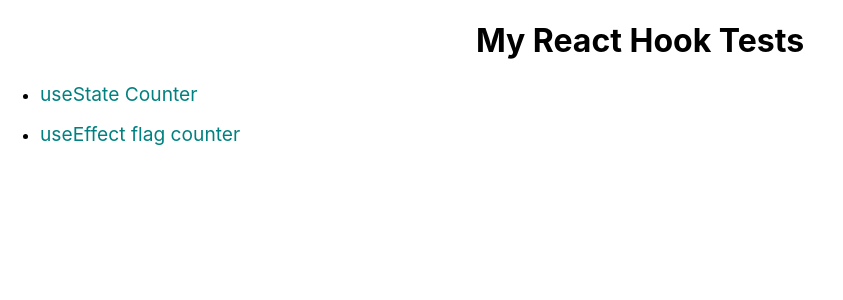
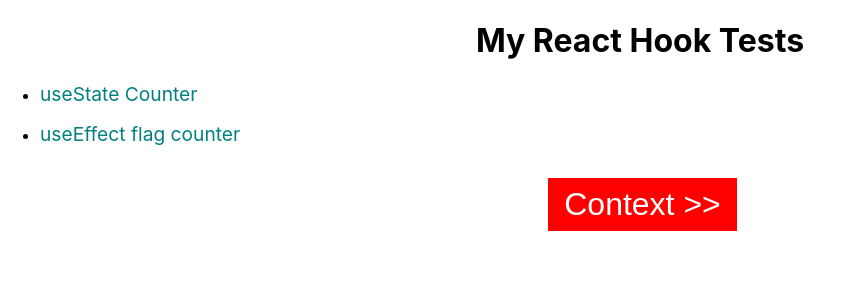
Before and after one commit to abhimax/react-hooks, a React (Create React App) app: page / in a window 1280 px wide. Shown: the top 300 px of the page, without its empty margins (0-843 px from the left). Built offline with nearby package versions, Linux system fonts and the light colour scheme.

Commit message:
feat: add useContext hook

```diff
--- a/src/App.js
+++ b/src/App.js
@@ -1,15 +1,27 @@
 import './App.css';
 import { Link } from 'react-router-dom';
+import { createContext } from 'react';
+import Button from './components/Button';
+
+export const Context = createContext("blue");
 
 function App() {
+
   return (
+
     <div className="App">
       <h1>My React Hook Tests</h1>
       <ul className='page-list'>
         <li className='list-item'><Link to="/use-state-counter">useState Counter</Link></li>
         <li className='list-item'><Link to="/use-effect-flag-counter">useEffect flag counter</Link></li>
       </ul>
+      <Context.Provider value='red'>
+        <Button label="Context >>"/>
+      </Context.Provider>
+
     </div>
+
+
   );
 }
 
--- /dev/null
+++ b/src/components/Button/index.jsx
@@ -0,0 +1,10 @@
+import { useContext } from "react";
+import { Context } from "../../App";
+
+
+const Button = ({ label, onClick }) => {
+    const getContextValue = useContext(Context);
+    return  <button className="action-btn" onClick={onClick} style={{ backgroundColor:getContextValue }}>{label}</button>
+
+}
+export default Button;
```
